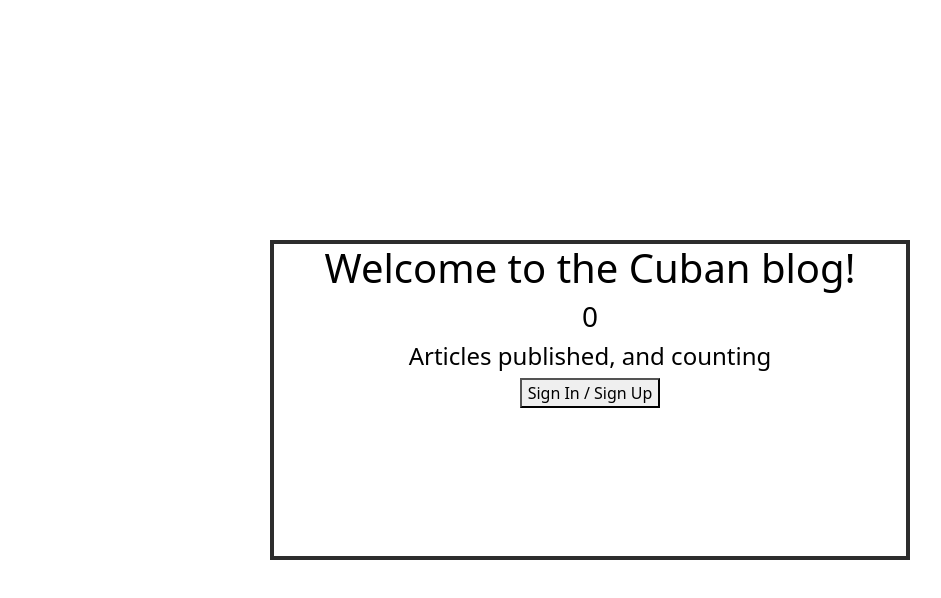
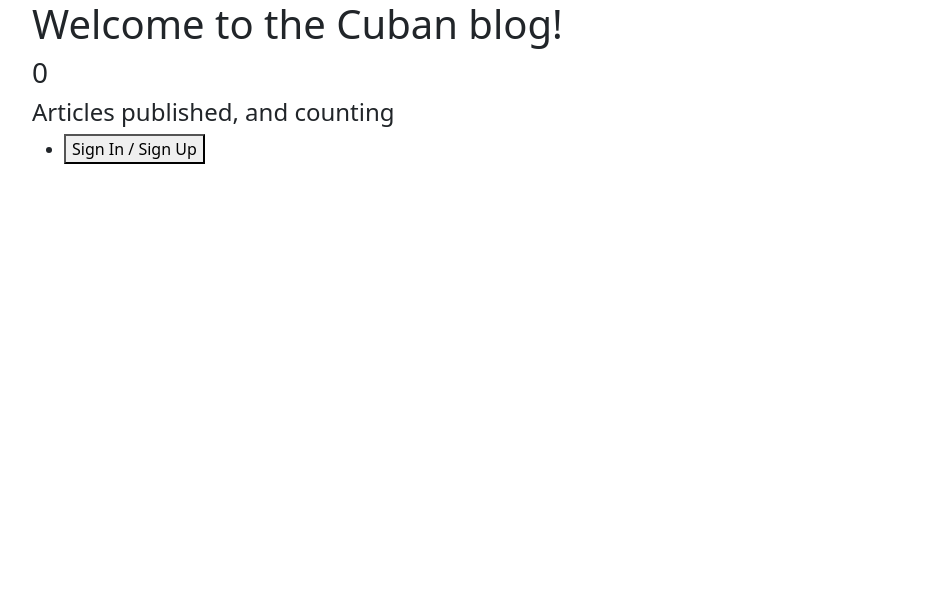
Before and after one commit to curiousmockingbird/blog-front-end, a React (Create React App) app: page / in a window 1280 px wide. Shown: the top 598 px of the page, without its empty margins (50-991 px from the left). Built offline with nearby package versions, Linux system fonts and the light colour scheme; no server answers.

Commit message:
WIP: Styling React components with sass.

```diff
--- a/src/components/BlogControl.js
+++ b/src/components/BlogControl.js
@@ -4,6 +4,7 @@ import useUser from './../hooks/useUser';
 import Welcome from './Welcome';
 import Prompt from './Prompt';
 import Nav from './Nav';
+import './../css/output.css';
 
 const BlogControl = () => {
   const [articleCount, setArticleCount] = useState(0);
@@ -32,8 +33,8 @@ const BlogControl = () => {
 
     return (
       <>
+    <Nav />
     <Welcome userEmail={user.email} />
-    <Nav />
     </>
     )
   }
--- a/src/components/Nav.js
+++ b/src/components/Nav.js
@@ -4,10 +4,11 @@ import './../css/output.css';
 
 const Nav = () => {
   return (
-    <nav>
+    <div className='container navbar'>
       <Link to="/">Home</Link>
       <Link to="/about">About</Link>
-    </nav>
+      <Link to="/">Account</Link>
+    </div>
   )
 }
 
--- a/src/components/SignIn.js
+++ b/src/components/SignIn.js
@@ -22,8 +22,7 @@ const SignIn = () => {
   }
   return (
     <>
-      <section className='container'>
-        <div className="test">
+        <div className="sign-in container">
           <Link to="/">Back to welcome page!</Link>
           <h1> Sign in</h1>
           {error && <p className="error">{error}</p>}
@@ -42,7 +41,6 @@ const SignIn = () => {
             <button onClick={logIn}>Sign in</button><br></br>
           <Link to="/sign-up">Sign up if you don't have an account yet!</Link>
         </div>
-      </section>
     </>
   )
 }
--- a/src/components/SignUp.js
+++ b/src/components/SignUp.js
@@ -28,8 +28,7 @@ const SignUp = () => {
 
   return (
     <>
-      <section className='container'>
-        <div className="test">
+        <div className="sign-in container">
           <Link to="/">Back to welcome page!</Link>
           <h1> Sign up!</h1>
           {error && <p className="error">{error}</p>}
@@ -53,7 +52,6 @@ const SignUp = () => {
               onChange={e => setConfirmPassword(e.target.value)}/><br></br>
             <button onClick={createAccount}>Sign up</button>
         </div>
-      </section>
     </>
   )
 }
--- a/src/components/Welcome.js
+++ b/src/components/Welcome.js
@@ -17,15 +17,13 @@ const Welcome = (props) => {
   }
 
   return (
-    <section className='container' id='welcome'>
-    <div className="test">
+    <div className="test container welcome">
       <h1> Welcome<br></br>{props.userEmail}!</h1>
       <h1>Sign Out</h1>
     {signOutSuccess}
     <br />
     <button onClick={doSignOut}>Sign out</button>
     </div>
-    </section>
   )
 }
 Welcome.propTypes = {
--- a/src/css/input.scss
+++ b/src/css/input.scss
@@ -1,7 +1,7 @@
 $font-stack: Helvetica, sans-serif;
 $primary-color: #333;
 
-.test {
+.sign-in {
   text-align: center;
   color: black;
   width: 50vw;
@@ -20,18 +20,23 @@ $primary-color: #333;
   a:link {
     text-decoration: none;
   }
+
 }
 
-section {
+.navbar {
+  height: 4rem;
+  background-color: #2d2d2d;
+  font-size: 1.2rem;
+  font-weight: 600;
+  letter-spacing: 0.1rem;
+  text-transform: uppercase;
+}
+
+.welcome {
   width: auto;
-  /* border: 4px solid #2d2d2d; */
-  display: flex;
-  align-items: center;
-  justify-content: center;
+  border: 4px solid #2d2d2d;
+  height: 40vh;
+  background-color: aquamarine;
   height: 100vh;
-
-  div {
-    border: 4px solid #2d2d2d;
-    height: 40vh;
-  }
+  margin-top: 0;
 }
--- a/src/css/output.css
+++ b/src/css/output.css
@@ -1,32 +1,37 @@
-.test {
+.sign-in {
   text-align: center;
   color: black;
   width: 50vw;
 }
-.test ul {
+.sign-in ul {
   list-style: none;
   padding: 0;
   margin: 0;
 }
-.test a {
+.sign-in a {
   color: #333;
   text-decoration: none;
 }
-.test a:link {
+.sign-in a:link {
   text-decoration: none;
 }
 
-section {
+.navbar {
+  height: 4rem;
+  background-color: #2d2d2d;
+  font-size: 1.2rem;
+  font-weight: 600;
+  letter-spacing: 0.1rem;
+  text-transform: uppercase;
+}
+
+.welcome {
   width: auto;
-  /* border: 4px solid #2d2d2d; */
-  display: flex;
-  align-items: center;
-  justify-content: center;
-  height: 100vh;
-}
-section div {
   border: 4px solid #2d2d2d;
   height: 40vh;
+  background-color: aquamarine;
+  height: 100vh;
+  margin-top: 0;
 }
 
 /*# sourceMappingURL=output.css.map */
```
Also changed, not shown: src/components/Prompt.js (line endings or trailing spaces), 2 other files (tests, documents, lock files or other folders).
